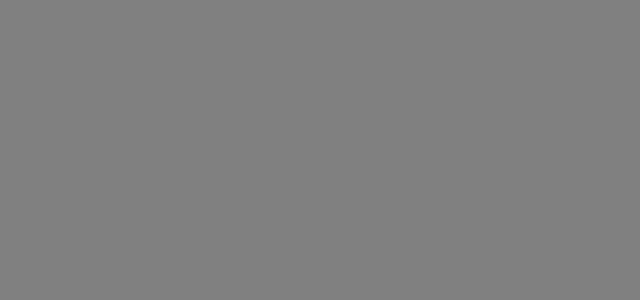
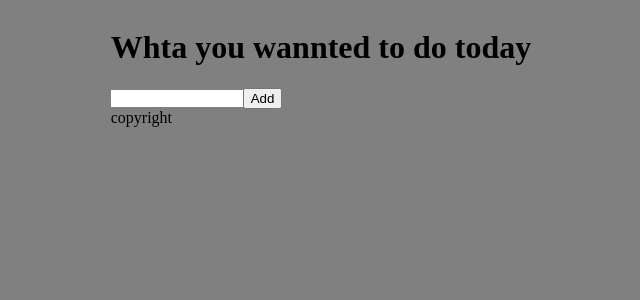
Before and after one commit to MerKhadraoui/reactApp, a React (Create React App) app: page / in a window 1280 px wide. Shown: the top 300 px of the page, without its empty margins (319-959 px from the left). Built offline with nearby package versions, Linux system fonts and the light colour scheme.

Commit message:
ToDo List

```diff
--- a/src/App.js
+++ b/src/App.js
@@ -1,8 +1,17 @@
 import React, { useState } from "react";
+import Header from "./components/Header";
+import Footer from "./components/Footer";
+import List from "./components/List";
 function App() {
   const [list, setList] = useState([]);
 
-  return <React.Fragment></React.Fragment>;
+  return (
+    <React.Fragment>
+      <Header />
+      <List setList={setList} />
+      <Footer />
+    </React.Fragment>
+  );
 }
 
 export default App;
--- a/src/components/Footer.js
+++ b/src/components/Footer.js
@@ -0,0 +1,4 @@
+const Footer = () => {
+  return <div> copyright </div>;
+};
+export default Footer;
--- a/src/components/Header.js
+++ b/src/components/Header.js
@@ -0,0 +1,8 @@
+const Header = () => {
+  return (
+    <div>
+      <h1>Whta you wannted to do today</h1>
+    </div>
+  );
+};
+export default Header;
--- a/src/components/List.js
+++ b/src/components/List.js
@@ -0,0 +1,22 @@
+import { useState } from "react";
+const List = (props) => {
+  const [userInput, setUserInput] = useState("");
+  function changeHendle(e) {
+    setUserInput(e.target.value);
+  }
+  function submitHandle(e) {
+    e.preventDefault();
+    props.setList((prevState) => [
+      ...prevState,
+      { id: prevState.length, title: userInput.trim(), done: false },
+    ]);
+  }
+
+  return (
+    <form type={submitHandle}>
+      <input type="text" value={userInput} onChange={changeHendle} />
+      <input type="submit" value="Add" />
+    </form>
+  );
+};
+export default List;
```
